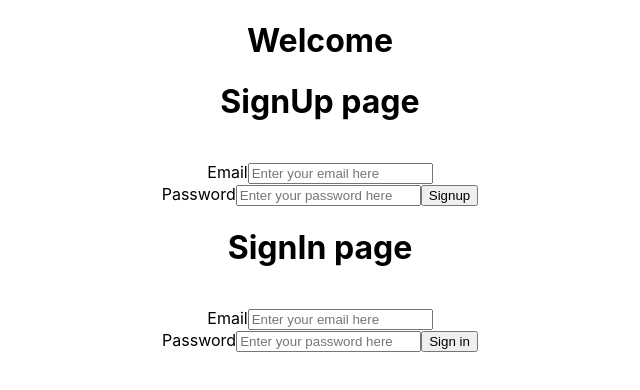
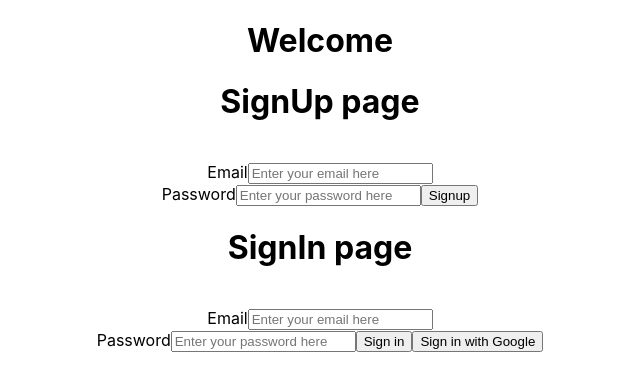
Before and after one commit to shail-patel-321/IRCTC-clone, a React (Create React App) app in the folder irctc-app/: page / in a window 1280 px wide. Shown: the top 390 px of the page, without its empty margins (320-960 px from the left). Built offline with nearby package versions, Linux system fonts and the light colour scheme.

Commit message:
Google sign in added

```diff
--- a/irctc-app/src/pages/Signin.jsx
+++ b/irctc-app/src/pages/Signin.jsx
@@ -1,7 +1,9 @@
 import React,{useState} from 'react';
-import { getAuth,signInWithEmailAndPassword} from 'firebase/auth';
+import { getAuth,signInWithEmailAndPassword,GoogleAuthProvider,signInWithPopup} from 'firebase/auth';
 import app from '../firebase';
 const auth  =  getAuth(app);
+const googleProvider=new GoogleAuthProvider();
+
 
 export default function Signin() {
     const [email,setEmail]=useState("");
@@ -9,6 +11,9 @@
     const signinUser = () =>{
         signInWithEmailAndPassword(auth,email,password).then((value)=>alert("Success")).catch((err)=>console.log(err));
     }
+    const SignUpWithGoogle = () =>{
+      signInWithPopup(auth,googleProvider);
+    };
   return (
     <div className='signin-page'>
       <h1>SignIn page</h1>
@@ -19,6 +24,7 @@
         <label>Password</label>
         <input onChange={(e)=>setPassword(e.target.value)} value={password} type="password" required placeholder='Enter your password here'/>
        <button onClick={signinUser}>Sign in</button>
+       <button onClick={SignUpWithGoogle}>Sign in with Google</button>
     </div>
   )
 }
```
